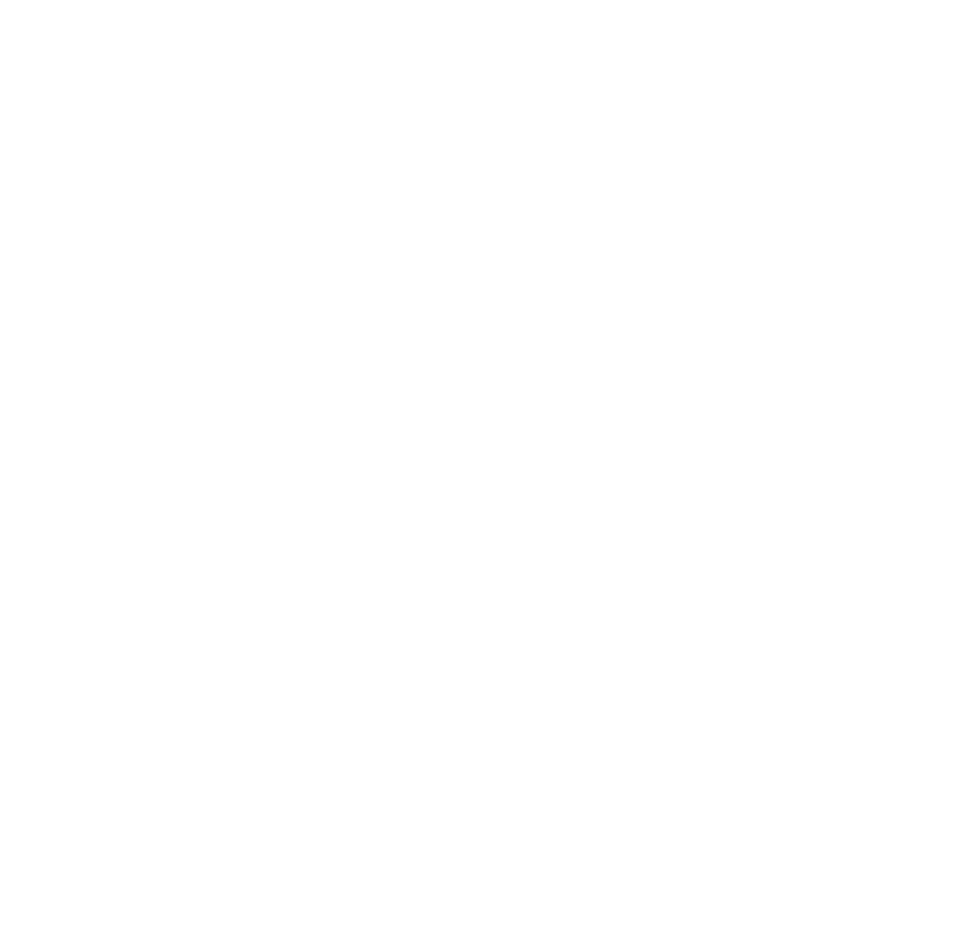
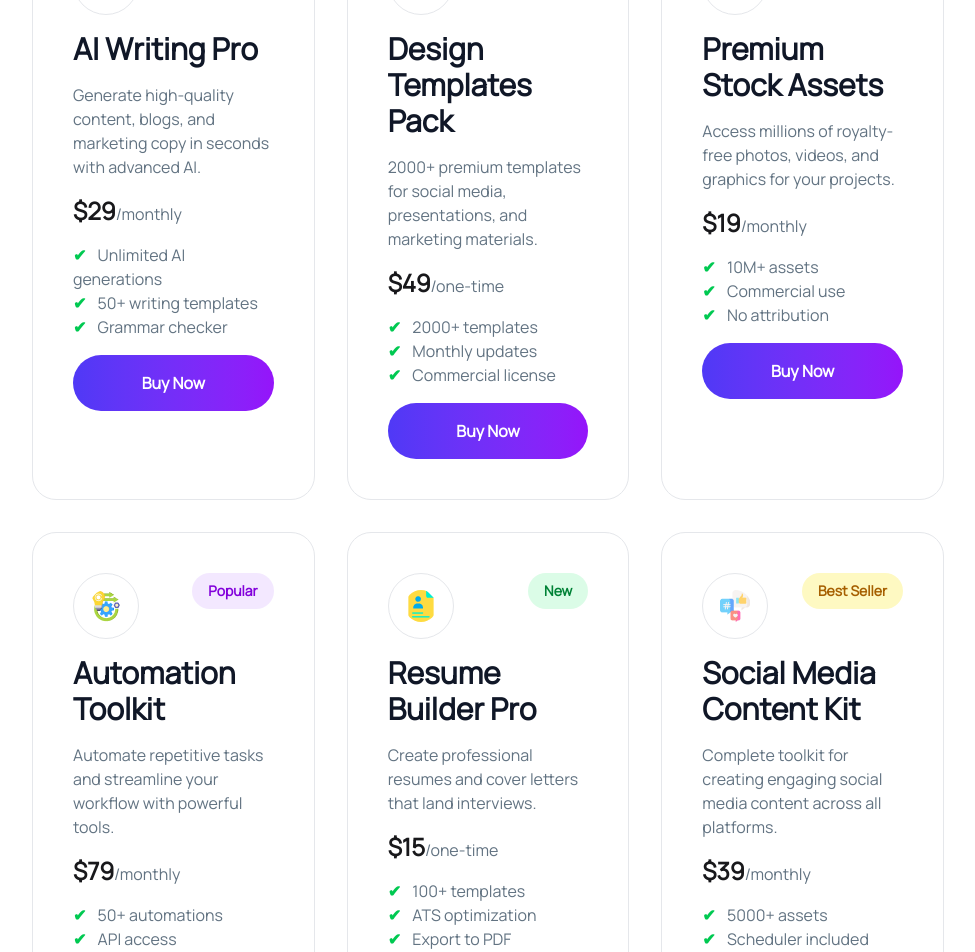
Before and after one commit to S-N-Onika/A6, a React (Vite) app: page / in a window 1280 px wide. Shown: the part 1460-2412 px from the top of the page, without its empty margins (152-1127 px from the left). Before the commit the page ends 1008 px from the top, so only its background shows below. Built offline with nearby package versions, Linux system fonts and the light colour scheme.

Commit message:
products done

```diff
--- /dev/null
+++ b/public/Api.json
@@ -0,0 +1,92 @@
+[
+    {
+        "id": 1,
+        "name": "AI Writing Pro",
+        "description": "Generate high-quality content, blogs, and marketing copy in seconds with advanced AI.",
+        "price": 29,
+        "period": "monthly",
+        "tag": "Best Seller",
+        "tagType": "best-seller",
+        "features": [
+            "Unlimited AI generations",
+            "50+ writing templates",
+            "Grammar checker"
+        ],
+        "image": "./assets/products/writing_2327400 1.png"
+    },
+    {
+        "id": 2,
+        "name": "Design Templates Pack",
+        "description": "2000+ premium templates for social media, presentations, and marketing materials.",
+        "price": 49,
+        "period": "one-time",
+        "tag": "Popular",
+        "tagType": "popular",
+        "features": [
+            "2000+ templates",
+            "Monthly updates",
+            "Commercial license"
+        ],
+        "image": "./assets/products/design-tool.png"
+    },
+    {
+        "id": 3,
+        "name": "Premium Stock Assets",
+        "description": "Access millions of royalty-free photos, videos, and graphics for your projects.",
+        "price": 19,
+        "period": "monthly",
+        "tag": "New",
+        "tagType": "new",
+        "features": [
+            "10M+ assets",
+            "Commercial use",
+            "No attribution"
+        ],
+        "image": "./assets/products/camera_8775444 1.png"
+    },
+    {
+        "id": 4,
+        "name": "Automation Toolkit",
+        "description": "Automate repetitive tasks and streamline your workflow with powerful tools.",
+        "price": 79,
+        "period": "monthly",
+        "tag": "Popular",
+        "tagType": "popular",
+        "features": [
+            "50+ automations",
+            "API access",
+            "Custom workflows"
+        ],
+        "image": "./assets/products/operation.png"
+    },
+    {
+        "id": 5,
+        "name": "Resume Builder Pro",
+        "description": "Create professional resumes and cover letters that land interviews.",
+        "price": 15,
+        "period": "one-time",
+        "tag": "New",
+        "tagType": "new",
+        "features": [
+            "100+ templates",
+            "ATS optimization",
+            "Export to PDF"
+        ],
+        "image": "./assets/products/portfolio.png"
+    },
+    {
+        "id": 6,
+        "name": "Social Media Content Kit",
+        "description": "Complete toolkit for creating engaging social media content across all platforms.",
+        "price": 39,
+        "period": "monthly",
+        "tag": "Best Seller",
+        "tagType": "best-seller",
+        "features": [
+            "5000+ assets",
+            "Scheduler included",
+            "Analytics dashboard"
+        ],
+        "image": "./assets/products/social-media.png"
+    }
+]
--- a/src/App.jsx
+++ b/src/App.jsx
@@ -1,18 +1,24 @@
-import { useState } from "react";
 import Navbar from "./component/navbar";
 import "@fontsource/manrope";
 import "./index.css";
 import Banner from "./component/banner";
+import Products from "./component/Products";
 
+const getApi = async () => {
+  const res = await fetch("/Api.json")
+  return res.json();
+}
+
+const apiData = getApi();
 
 
 function App() {
-  const [tab, setTab] = useState("model");
 
   return (
     <>
       <Navbar />
       <Banner/>
+      <Products apiData={apiData}/>
     </>
 
   )
--- a/src/component/Products.jsx
+++ b/src/component/Products.jsx
@@ -0,0 +1,54 @@
+import { use } from "react";
+
+const tagDesign = {
+    "New": { bg: "bg-green-100", text: "text-green-700" },
+    "Best Seller": { bg: "bg-yellow-100", text: "text-yellow-700" },
+    "Popular": { bg: "bg-purple-100", text: "text-purple-700" }
+};
+
+const Products = ({ apiData }) => {
+    const data = use(apiData);
+    console.log(data);
+    return (
+        <div className="mx-46 space-y-10 mb-30 mt-30">
+            <div className="grid grid-cols-1 justify-center contain-center text-center gap-6">
+                <h2 className="font-extrabold text-5xl">Premium Digital Tools</h2>
+                <p className="text-[#627382FF]">Choose from our curated collection of premium digital products designed <br /> to boost your productivity and creativity.</p>
+                <div className="flex justify-center gap-4">
+                    <button className="bg-linear-to-r from-[#4f39f6] to-[#9514fa] text-white font-semibold px-6 text-xl rounded-4xl hover:scale-105 transition-transform text-nowrap">Products</button>
+                    <button className="btn btn-xs sm:btn-sm md:btn-md lg:btn-lg xl:btn-xl rounded-4xl hover:scale-105 transition-transform text-nowrap">Cart (0)</button>
+                </div>
+            </div>
+            <div className="grid grid-cols-1 md:grid-cols-2 lg:grid-cols-3 gap-8 w-full">
+                {data.map((item) => {
+                    const design = tagDesign[item.tag] || {};
+                    return (
+                        <div key={item.id} className="w-full space-y-4 border border-gray-200 rounded-3xl p-10">
+                            <div className="flex justify-between">
+                                <img className="border border-gray-200 p-4 rounded-full" src={item.image} alt={item.name} />
+                                <div>
+                                    <h3 className={`px-4 py-2 rounded-full text-sm font-semibold ${design.bg} ${design.text}`}
+                                    >{item.tag}</h3>
+                                </div>
+                            </div>
+                            <div>
+                                <h3 className="text-[#101727] text-3xl font-bold">{item.name}</h3>
+                                <p className="pt-4 text-[#627382]">{item.description}</p>
+                                <h3 className="pt-4"><span className="text-2xl font-black">${item.price}</span><span className="text-[#627382]">/{item.period}</span></h3>
+                            </div>
+                            <div className="text-[#627382]">
+                                {item.features.map(((feature, i) => (
+                                    <p key={i}><span className="text-green-500 font-bold pr-2">✔</span> {feature}</p>
+                                )))}
+                            </div>
+                            <button className="bg-linear-to-r from-[#4f39f6] to-[#9514fa] text-white font-semibold rounded-4xl hover:scale-105 transition-transform text-nowrap w-full py-4">Buy Now</button>
+                        </div>
+                    )
+                }
+                )}
+            </div>
+        </div>
+    );
+};
+
+export default Products;
--- a/src/component/banner.jsx
+++ b/src/component/banner.jsx
@@ -1,5 +1,5 @@
 import { FontAwesomeIcon } from '@fortawesome/react-fontawesome';
-import { faBullseye, faPlay } from '@fortawesome/free-solid-svg-icons';
+import { faBullseye} from '@fortawesome/free-solid-svg-icons';
 
 const Banner = ({ data }) => {
     console.log(data);
@@ -31,7 +31,7 @@
                         </div>
                         <div className="flex gap-4 pt-8">
                             <button className="bg-linear-to-r from-[#4f39f6] to-[#9514fa] text-white font-semibold py-2 px-4 rounded-full hover:scale-105 transition-transform text-nowrap">Explore Products</button>
-                            <button className="btn btn-outline btn-primary rounded-4xl font-semibold"><FontAwesomeIcon icon={faPlay} style={{ color: "#9514fa", }} />Watch Demo</button>
+                            <button className="btn btn-outline btn-primary rounded-4xl font-semibold hover:scale-105 transition-transform text-nowrap"><img src="./assets/Play.png" alt="" />Watch Demo</button>
                         </div>
                     </div>
                 </div>
@@ -39,16 +39,16 @@
                     <img className="w-full lg:w-200 h-full lg:h-150 object-cover" src="../assets/banner.png" alt="Banner Image" />
                 </div>
             </div>
-            <div className="bg-linear-to-r from-[#4f39f6] to-[#9514fa] flex justify-center w-full text-center px-15 py-10">
-                <div className="ml px-40 ">
+            <div className="bg-linear-to-r from-[#4f39f6] to-[#9514fa] flex justify-center w-full text-center md:px-15 py-10">
+                <div className="ml md:px-40 px-12">
                     <h1 className=" text-white font-extrabold text-[44px]">50K+</h1>
                     <p className="text-gray-300 text-[16px]">Active Users</p>
                 </div>
-                <div className="ml px-40 border-r-2 border-l-2  border-gray-400">
+                <div className="ml md:px-40 px-12 border-r-2 border-l-2  border-gray-400">
                     <h1 className=" text-white font-extrabold text-[44px]">200+</h1>
                     <p className="text-gray-300 text-[16px]">Premium Tools</p>
                 </div>
-                <div className="ml px-40 ">
+                <div className="ml md:px-40 px-12">
                     <h1 className=" text-white font-extrabold text-[44px]">4.9</h1>
                     <p className="text-gray-300 text-[16px]">Rating</p>
                 </div>
```
Also changed, not shown: assets/products/camera_8775444 1.png (added).
